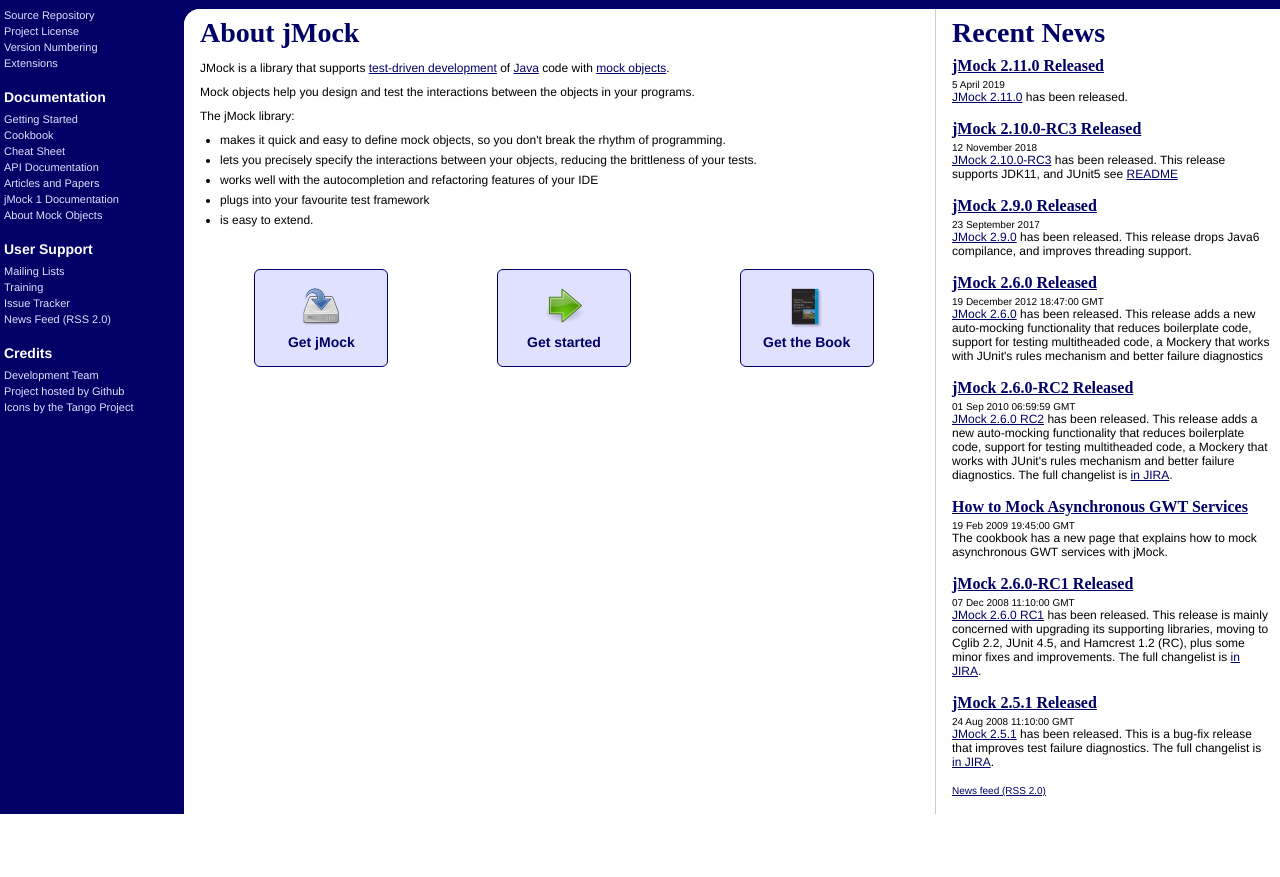
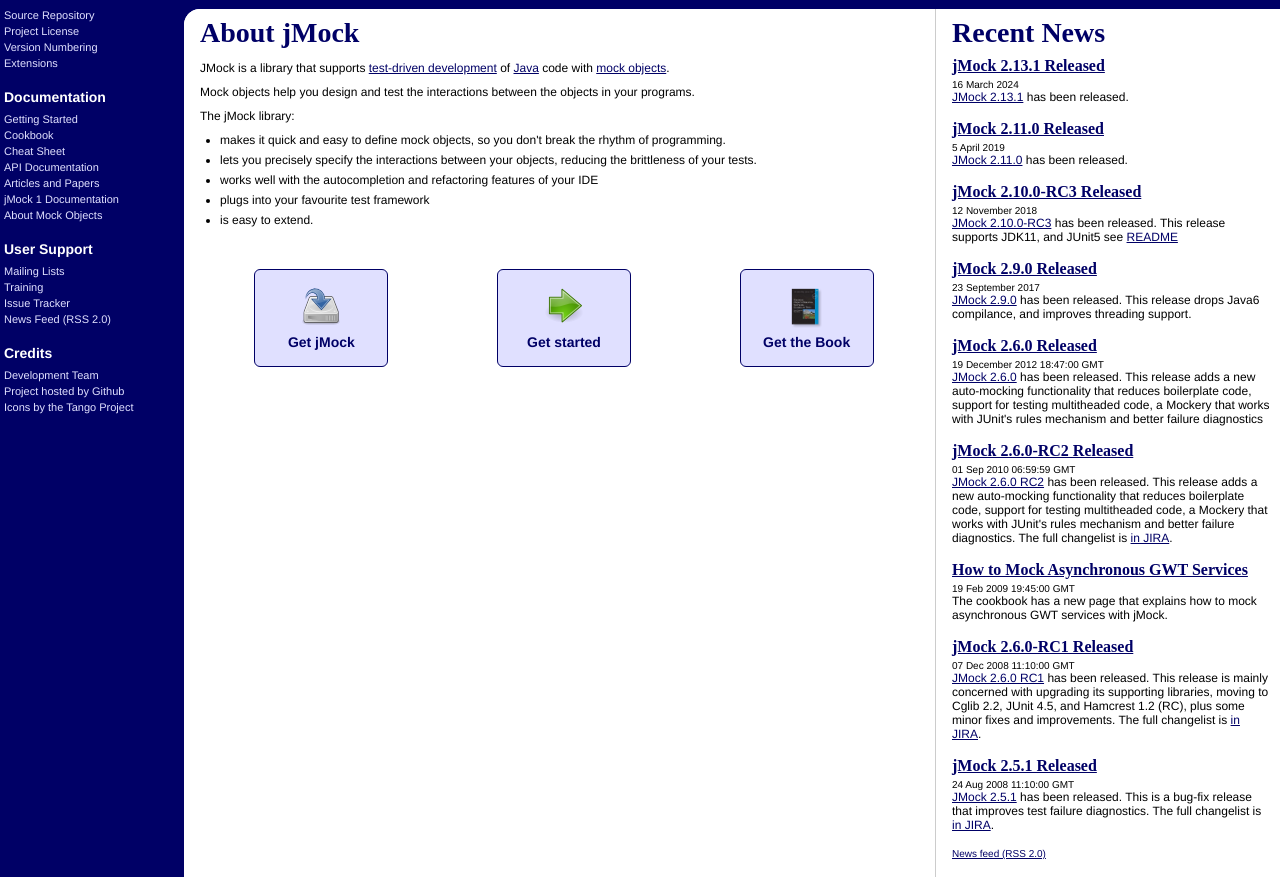
Before and after one commit to jmock-developers/jmock-library, a plain HTML site: page index.html in a window 1280 px wide. Shown: the part 71-948 px from the top of the page. Before the commit the page ends 885 px from the top, so only its background shows below. Drawn offline with Linux system fonts and the light colour scheme.

Commit message:
Update index.html

```diff
--- a/index.html
+++ b/index.html
@@ -154,6 +154,17 @@
         <h1>Recent News</h1>
         <div class="NewsItem">
           <h2 class="NewsTitle">
+            <a href="https://github.com/jmock-developers/jmock-library/tree/2.13.1">jMock 2.13.1 Released</a>
+          </h2>
+          <p class="NewsDate">16 March 2024</p>
+          <div class="NewsText">
+            <p xmlns:atom="http://www.w3.org/2005/Atom">
+              <a href="https://github.com/jmock-developers/jmock-library/tree/2.13.1">JMock 2.13.1</a> has been released.
+            </p>
+          </div>
+        </div>
+        <div class="NewsItem">
+          <h2 class="NewsTitle">
             <a href="https://github.com/jmock-developers/jmock-library/tree/2.11.0">jMock 2.11.0 Released</a>
           </h2>
           <p class="NewsDate">5 April 2019</p>
```
